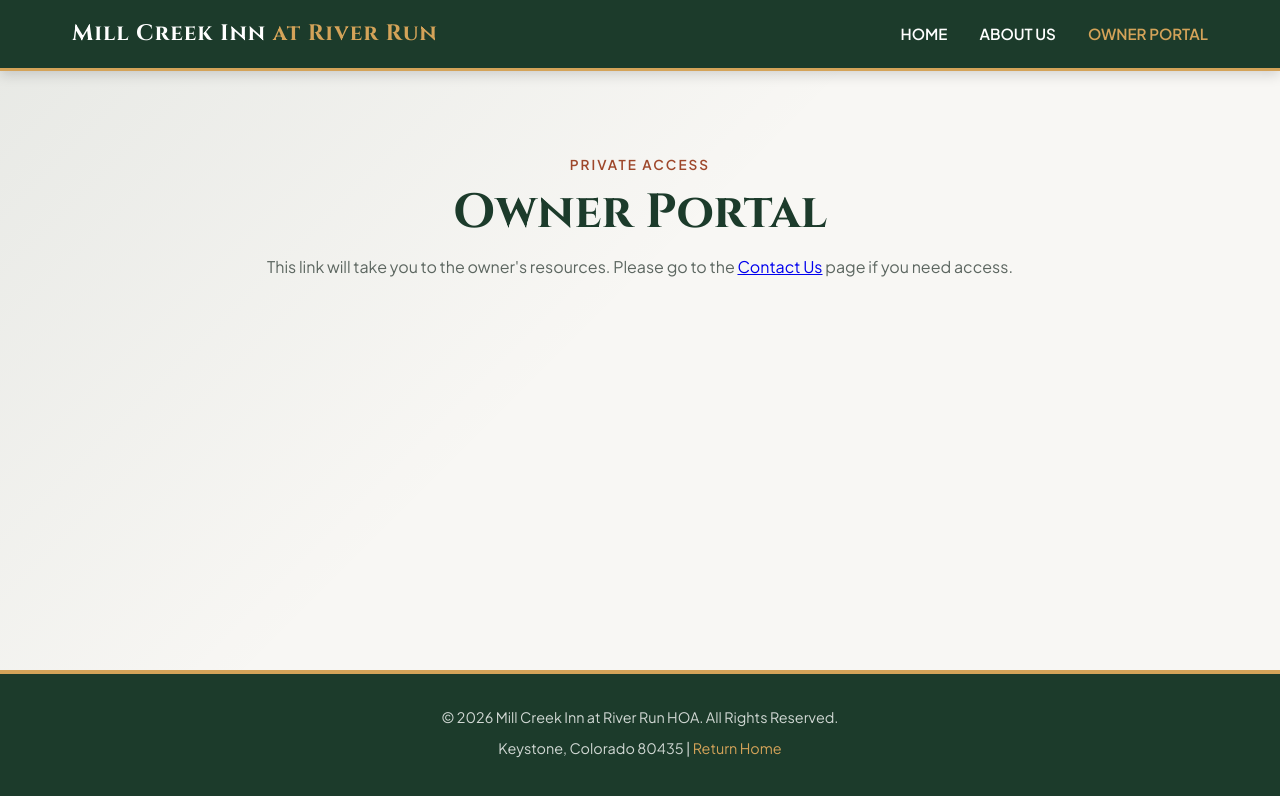
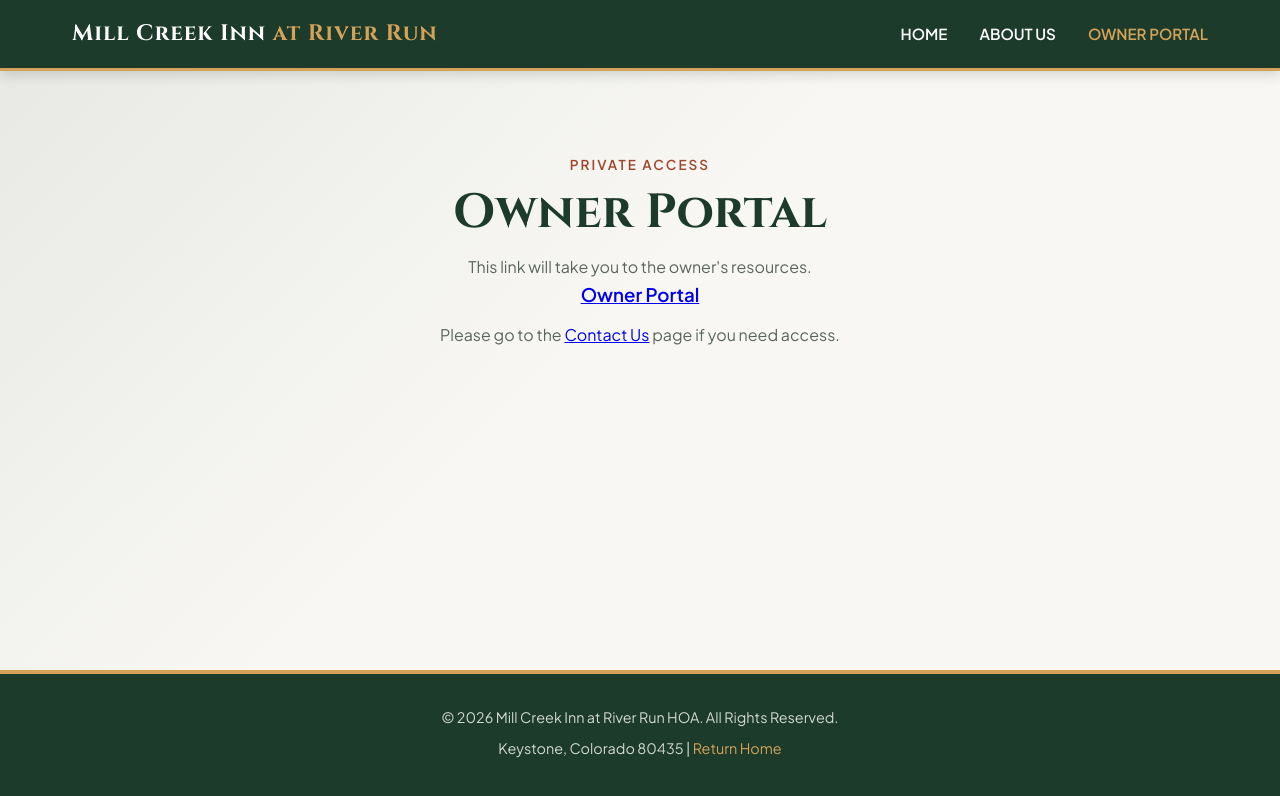
Before and after one commit to SoonerInCO/MillCreek, a plain HTML site: page ownerpage.html in a window 1280 px wide. Drawn offline with Linux system fonts and the light colour scheme.

Commit message:
Update ownerpage.html

```diff
--- a/ownerpage.html
+++ b/ownerpage.html
@@ -176,7 +176,9 @@
         <div class="portal-heading">
             <span class="section-tag">Private access</span>
             <h1>Owner Portal</h1>
-            <p>This link will take you to the owner's resources. Please go to the <a href="contactus.html">Contact Us</a> page if you need access. </p>
+            <p>This link will take you to the owner's resources. </p>
+            <h3><a href="https://drive.google.com/drive/u/1/folders/1Aucc5p9uTH_lgRefNAF8NuQAEVlAb4cC">Owner Portal</a></h3>
+            <p>Please go to the <a href="contactus.html">Contact Us</a> page if you need access. </p>
         </div>
 
 
```
